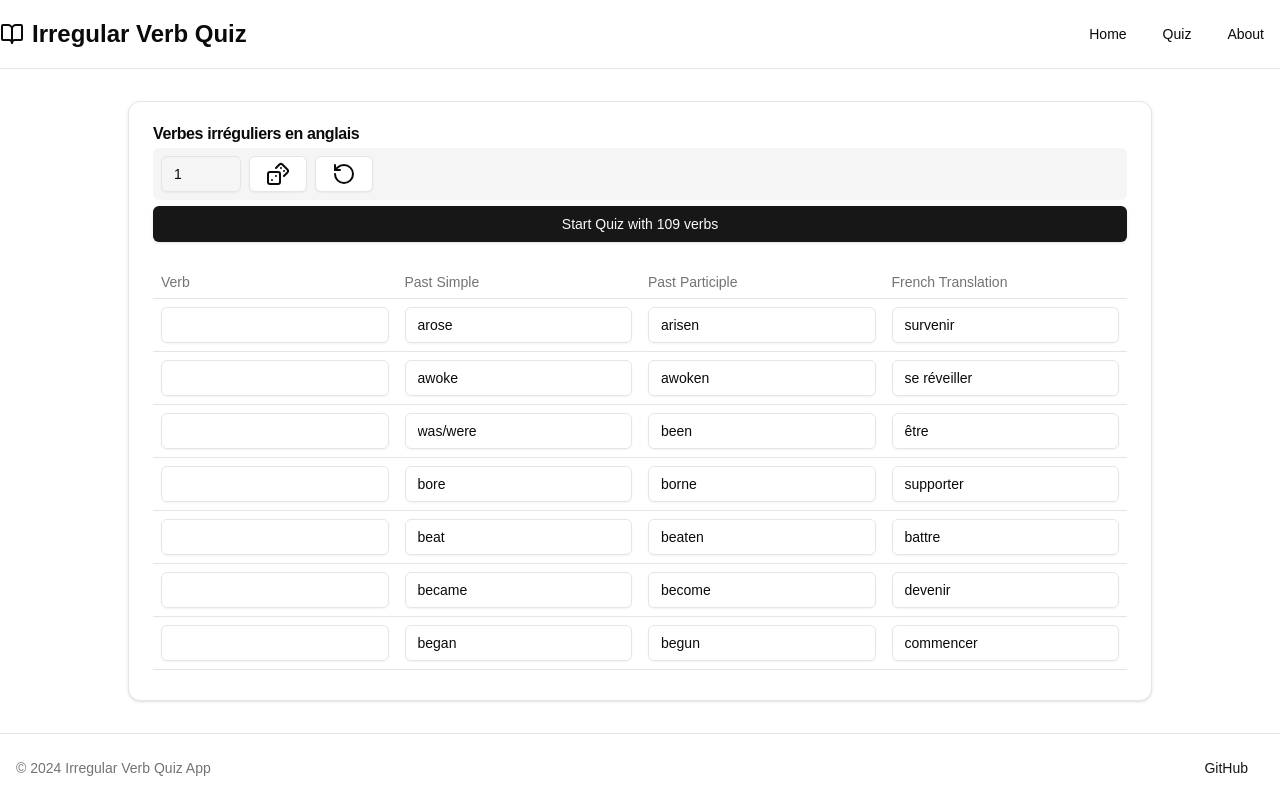
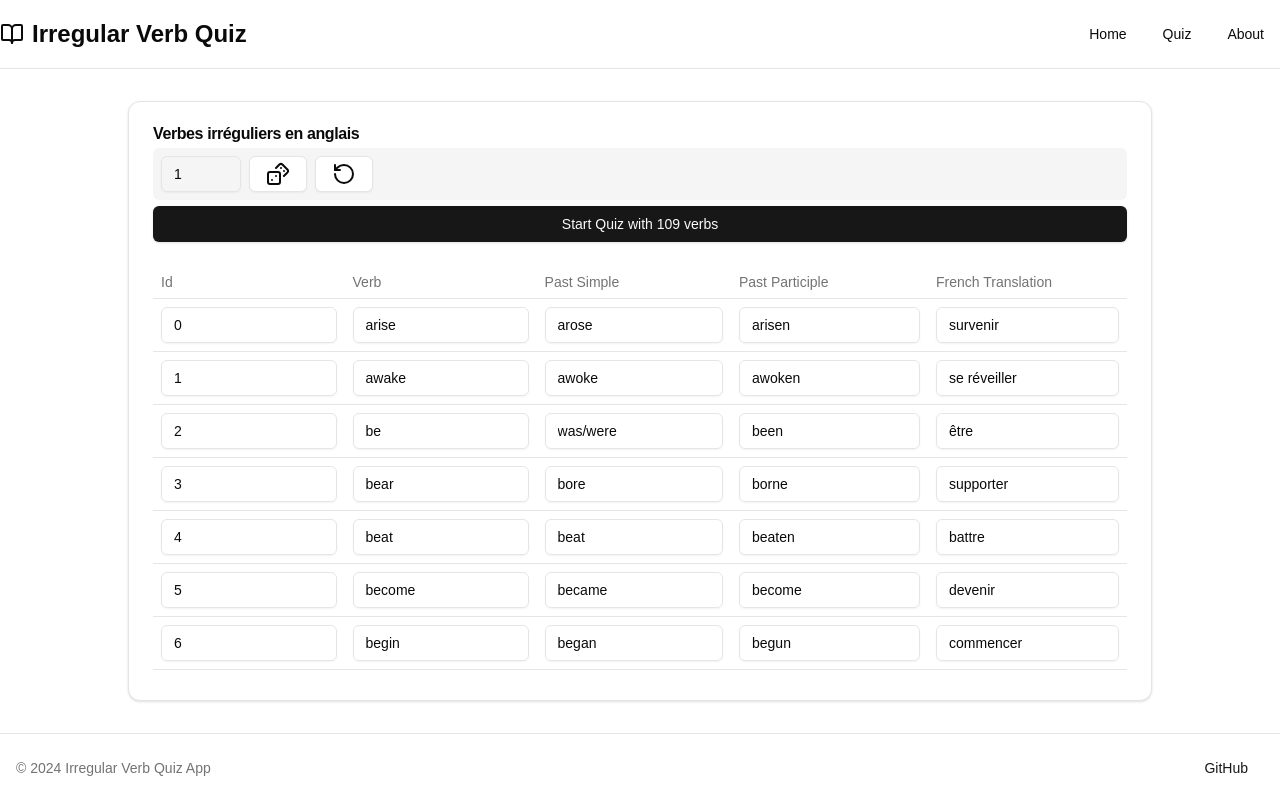
Before and after one commit to gjevardat/quizee, a Next.js app: page / in a window 1280 px wide. Built offline with nearby package versions, Linux system fonts and the light colour scheme.

Commit message:
few improvement and fixes

```diff
--- a/components/IrregularVerbsBoard.tsx
+++ b/components/IrregularVerbsBoard.tsx
@@ -3,7 +3,6 @@ import React, { useState } from 'react';
 import {
   Table,
   TableBody,
-
   TableCell,
   TableHead,
   TableHeader,
@@ -11,43 +10,52 @@ import {
 } from "@/components/ui/table"
 import { Card, CardContent, CardHeader, CardTitle, CardFooter } from "@/components/ui/card"
 import { ScrollArea } from "@/components/ui/scroll-area"
-
-
 import { Button } from "@/components/ui/button"
 import { Input } from "@/components/ui/input"
 import { VerbType } from '@/app/page';
 import CustomToolbar from './SelectionToolbar';
 import { Label } from './ui/label';
+import isEqual from 'lodash/isEqual';
 
+
+export type VerbWithCorrect = VerbType & {
+  correct: boolean;
+};
 
 
 const VerbsTable = ({ verbs }: { verbs: VerbType[] }) => {
 
 
   const [verbsTable, setVerbsTable] = useState<VerbType[]>(verbs);
-  const [quizzStarted,setQuizzStarted] = useState<boolean>(false);
-  const [quizzEvaluated,setQuizzEvaluated] = useState<boolean>(false);
-
+  const [quizzStarted, setQuizzStarted] = useState<boolean>(false);
+  const [quizzEvaluated, setQuizzEvaluated] = useState<boolean>(false);
+  const [quizzResult,setQuizzResult] = useState<boolean>(false)
   const handleStartQuiz = () => {
     resetRandomFields();
-    setQuizzStarted(true)
+    setQuizzStarted(true);
+    setQuizzEvaluated(false);
+    setQuizzResult(false);
   };
 
-  const handleInputChange = (id:number, field:string, value:string) => {
-    console.log(`change : ${id} ${field} ${value}`)
-    setVerbsTable(prev=>
-      prev.map( v => {
+  const handleInputChange = (index: number, field: keyof VerbType, value: string) => {
+    console.log(`change : ${index} ${field} ${value}`)
 
+    setVerbsTable((prev: VerbType[]) => {
 
-        return v.index === id
-          ? { ...v, [field]:value}:v;
+      const newVerbs: VerbType[] = [...prev];
+
+      // Update the specific field on the specific item
+      newVerbs[index] = {
+        ...newVerbs[index],
+        [field]: value,
+      };
+      return newVerbs
 
     }
-      )
     );
   };
 
-  const handleSelectRandom = (count:number) => {
+  const handleSelectRandom = (count: number) => {
     setVerbsTable((prev) => prev.sort(() => 0.5 - Math.random()).slice(0, count));
   }
 
@@ -65,6 +73,7 @@ const VerbsTable = ({ verbs }: { verbs: VerbType[] }) => {
 
         // Randomly choose one field to keep
         const randomField = fields[Math.floor(Math.random() * fields.length)];
+        console.log("Random field for verb:", verb.verb, randomField);
 
         // Create a new object with only the random field kept and others reset
         return {
@@ -80,35 +89,21 @@ const VerbsTable = ({ verbs }: { verbs: VerbType[] }) => {
 
   function handleFinishQuiz(): void {
     setQuizzEvaluated(true)
-    verbsTable.every((verb) => {
-        console.log(`answer ${verb.index}:${verb.verb} truth ${verbs.find(v=> v.index == verb.index)?.verb}`);
-      (verb === verbs[verb.index])
+    const result:boolean =verbsTable.every((verb) => {
+      console.log(`answer ${verb.index}:${verb.verb} truth ${verbs.find(v => v.index == verb.index)?.verb}`);
+      return isEqual(verb,verbs[verb.index]);
 
     });
-
+    setQuizzResult(result);
 
   }
 
-
-  function quizzOk() : boolean {
-
-    let result = verbsTable.every(verb => {
-
-      let match:VerbType|undefined = verbs.find(v=> v.index == verb.index)
-      console.log(`verb:${verb.verb} match:${match?.verb}`)
-
-      return verb==match;
-
-  })
-  console.log("result is ", result);
-  return result
-  };
 
   return (
     <Card className="w-full max-w-5xl mx-auto flex flex-col h-[calc(100vh-200px)]">
       <CardHeader>
         <CardTitle>Verbes irréguliers en anglais</CardTitle>
-      {!quizzStarted &&
+
           <>
             <CustomToolbar
               onClearSelection={handleClearSelection}
@@ -116,7 +111,6 @@ const VerbsTable = ({ verbs }: { verbs: VerbType[] }) => {
             />
             <Button onClick={handleStartQuiz}>Start Quiz with {verbsTable.length} verbs</Button>
           </>
-      }
 
 
       </CardHeader>
@@ -126,6 +120,7 @@ const VerbsTable = ({ verbs }: { verbs: VerbType[] }) => {
           <Table>
             <TableHeader>
               <TableRow>
+                <TableHead>Id</TableHead>
                 <TableHead>Verb</TableHead>
                 <TableHead>Past Simple</TableHead>
                 <TableHead>Past Participle</TableHead>
@@ -133,41 +128,50 @@ const VerbsTable = ({ verbs }: { verbs: VerbType[] }) => {
               </TableRow>
             </TableHeader>
             <TableBody>
-              {verbsTable.map((verb: VerbType) => (
+              {verbsTable.map((verb: VerbType, index: number) => (
 
 
-                <TableRow key={verb.index}>
+                <TableRow key={index}>
                   <TableCell>
 
-                     {/* {quizzStarted === true ?  */}
+
                     <Input
-                       // value={verbsTable[verb.index]!=undefined?verbsTable[verb.index].verb:''}
-                        onChange={(e) => handleInputChange(verb.index, 'verb', e.target.value)}
+                      value={verbsTable[index].index}
+                      readOnly={true}
+                    />
+
+                  </TableCell>
+                  <TableCell>
+
+
+                    <Input
+                      value={verbsTable[index].verb}
+                      onChange={(e) => handleInputChange(index, 'verb', e.target.value)}
                     />
 
                   </TableCell>
                   <TableCell>
                     <Input
-                        value={verbsTable[verb.index]?.pastSimple}
-                        onChange={(e) => handleInputChange(verb.index, 'pastSimple', e.target.value)}
-                        disabled={quizzStarted==true?false:true}
-                        className={quizzStarted==false?"disabled:opacity-100 disabled:cursor-default":""}
+                      value={verbsTable[index].pastSimple}
+                      onChange={(e) => handleInputChange(index, 'pastSimple', e.target.value)}
+                      disabled={quizzStarted == true ? false : true}
+                      className={quizzStarted == false ? "disabled:opacity-100 disabled:cursor-default" : ""}
                     />
                   </TableCell>
                   <TableCell>
                     <Input
-                        value={verbsTable[verb.index]?.pastParticiple}
-                        onChange={(e) => handleInputChange(verb.index, 'pastParticiple', e.target.value)}
-                        disabled={quizzStarted==true?false:true}
-                        className={quizzStarted==false?"disabled:opacity-100 disabled:cursor-default":""}
+                      value={verbsTable[index].pastParticiple}
+                      onChange={(e) => handleInputChange(index, 'pastParticiple', e.target.value)}
+                      disabled={quizzStarted == true ? false : true}
+                      className={quizzStarted == false ? "disabled:opacity-100 disabled:cursor-default" : ""}
                     />
                   </TableCell>
                   <TableCell>
                     <Input
-                        value={verbsTable[verb.index]?.frenchTranslation}
-                        onChange={(e) => handleInputChange(verb.index, 'frenchTranslation', e.target.value)}
-                        disabled={quizzStarted==true?false:true}
-                        className={quizzStarted==false?"disabled:opacity-100 disabled:cursor-default":""}
+                      value={verbsTable[index].frenchTranslation}
+                      onChange={(e) => handleInputChange(index, 'frenchTranslation', e.target.value)}
+                      disabled={quizzStarted == true ? false : true}
+                      className={quizzStarted == false ? "disabled:opacity-100 disabled:cursor-default" : ""}
                     />
                   </TableCell>
                 </TableRow>
@@ -178,8 +182,8 @@ const VerbsTable = ({ verbs }: { verbs: VerbType[] }) => {
       </CardContent>
       {quizzStarted &&
         <CardFooter>
-      <Button onClick={handleFinishQuiz}>Finish Quiz</Button>
-      <Label> { quizzEvaluated? quizzOk()?"Success":"Failure":""}</Label>
+          <Button onClick={handleFinishQuiz}> Finish Quiz</Button>
+          <Label> {quizzEvaluated ? quizzResult ? "Success" : "Failure" : ""}</Label>
         </CardFooter>}
     </Card>
   );
--- a/package.json
+++ b/package.json
@@ -18,6 +18,7 @@
     "@vercel/analytics": "^1.3.1",
     "class-variance-authority": "^0.7.0",
     "clsx": "^2.1.1",
+    "lodash": "^4.17.21",
     "lucide-react": "^0.452.0",
     "next": "14.2.15",
     "react": "^18",
@@ -27,6 +28,7 @@
     "tailwindcss-animate": "^1.0.7"
   },
   "devDependencies": {
+    "@types/lodash": "^4.17.12",
     "@types/node": "20.16.11",
     "@types/react": "18.3.11",
     "@types/react-dom": "^18",
```
Also changed, not shown: 1 other file (tests, documents, lock files or other folders). Lines whose indentation alone changed are shown as unchanged.
